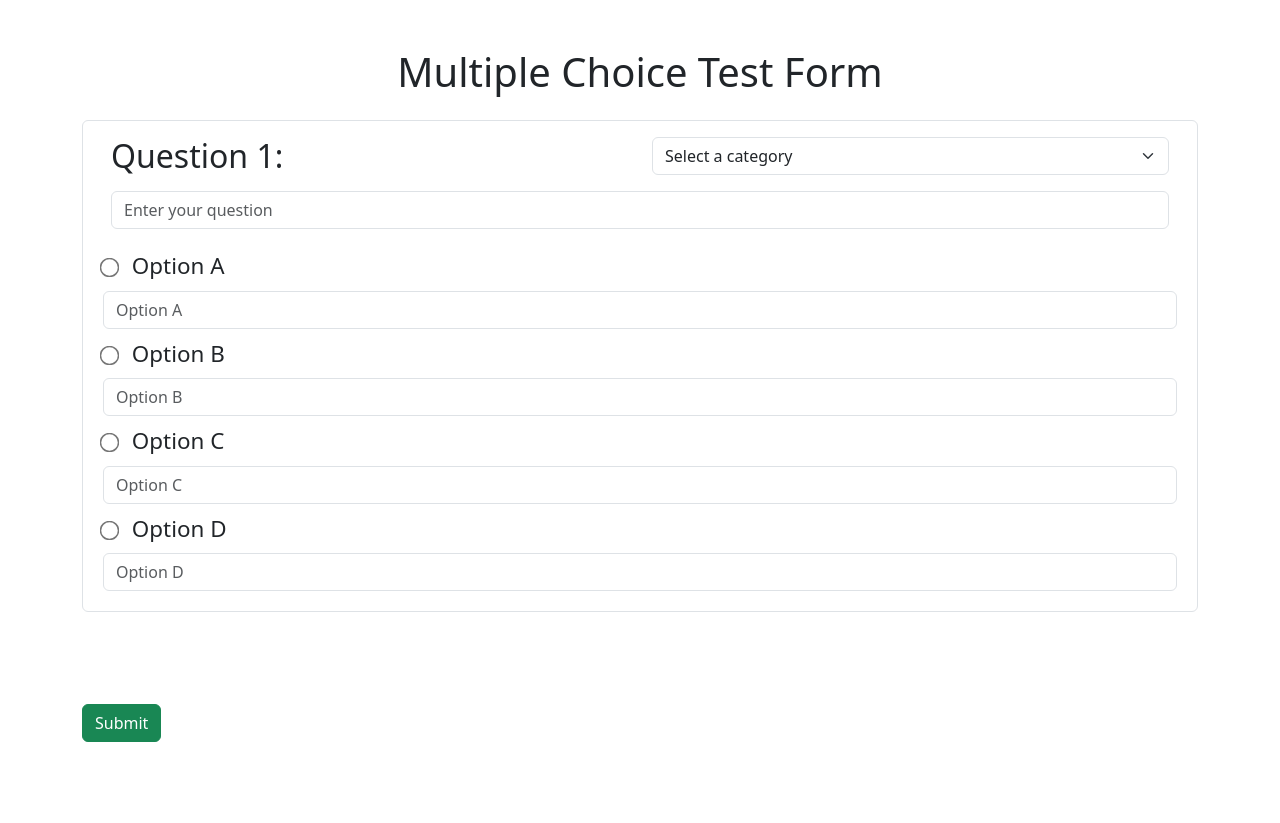
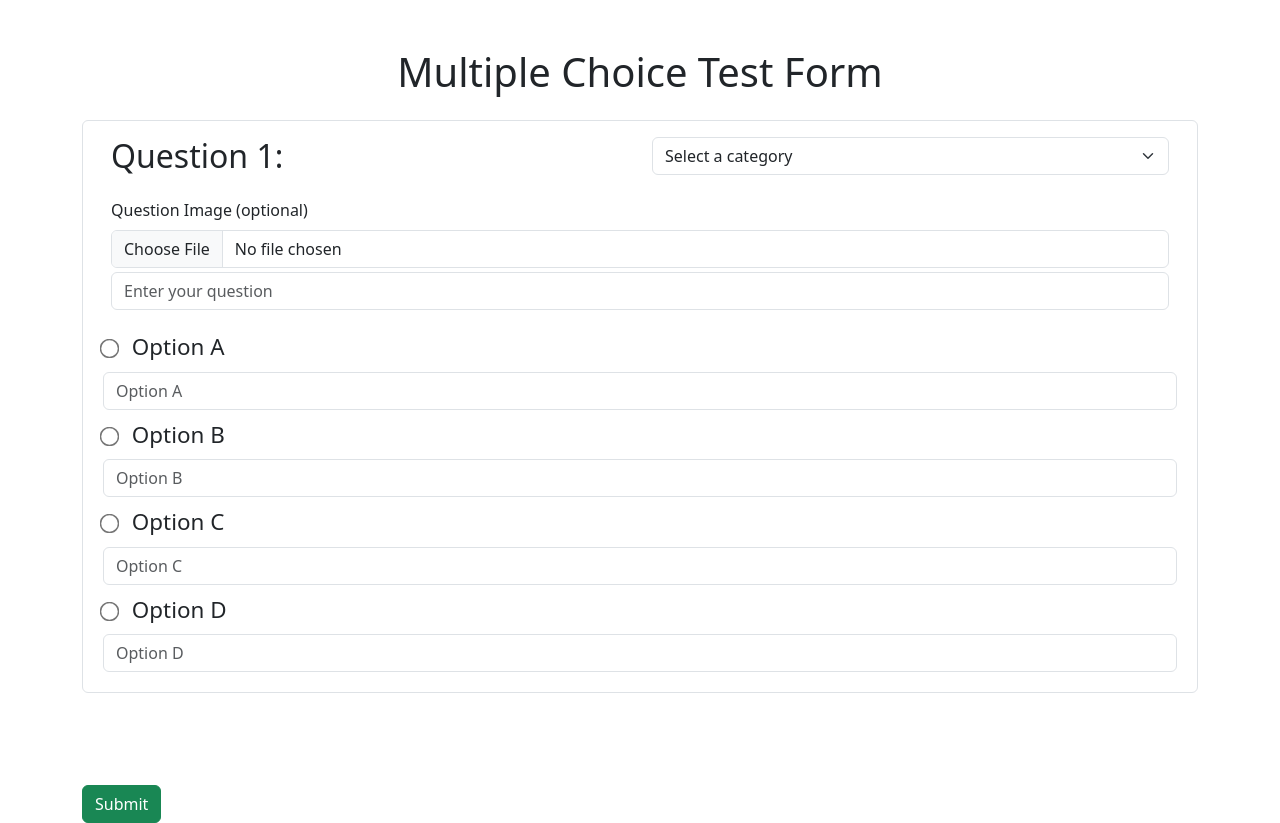
Before and after one commit to phuongwhuynh/MCQ, a PHP site: page /app/views/importQuestion/ImportQuestion.php in a window 1280 px wide. Before the commit the page ends 742 px from the top, so only its background shows below. Run offline with PHP 8.4, Linux system fonts and the light colour scheme.

Commit message:
add file adding

```diff
--- a/app/views/importQuestion/ImportQuestion.php
+++ b/app/views/importQuestion/ImportQuestion.php
@@ -53,6 +53,8 @@
             <div class="container">
               <div class="row">
                 <div class="mb-3">
+                  <label class="form-label" style="font-size:medium">Question Image (optional)</label>
+                  <input type="file" class="form-control mb-1" name="questionImage[]" accept="image/*">
                   <input
                     type="text"
                     class="form-control"
```
